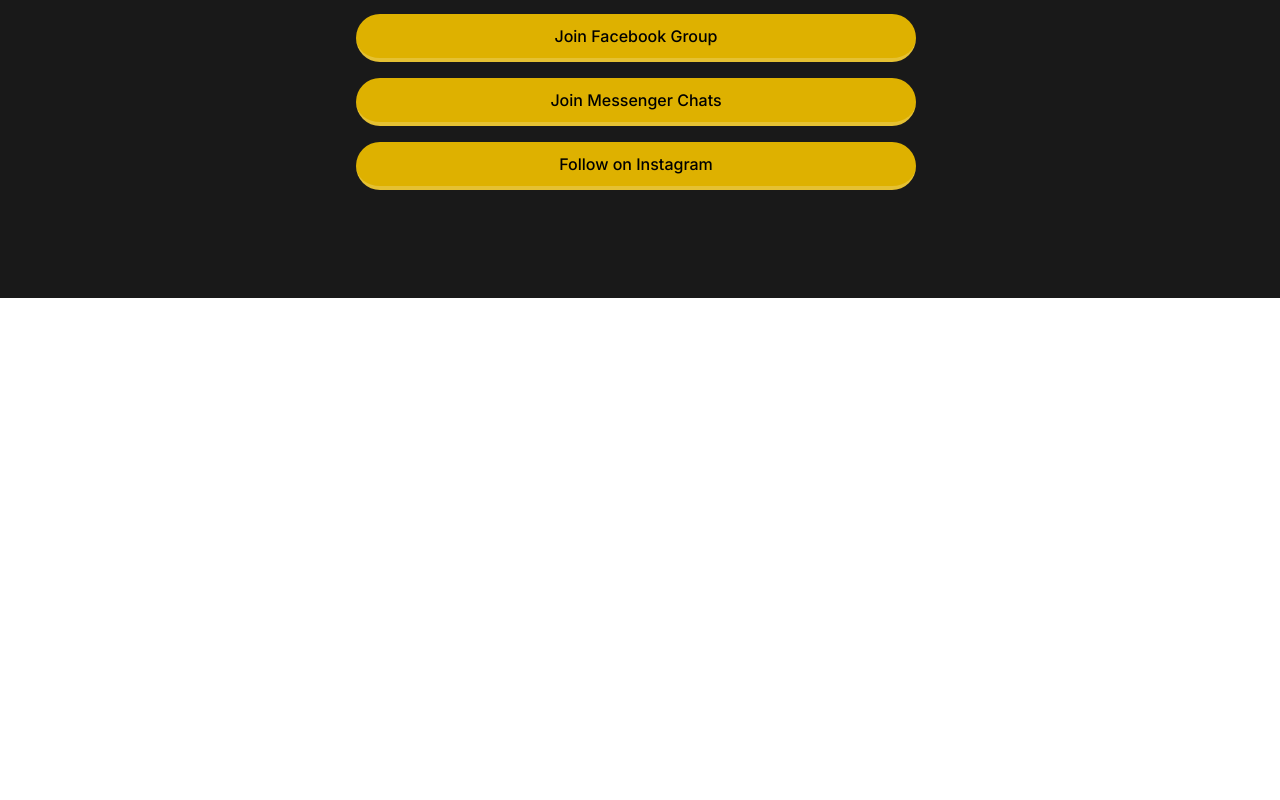
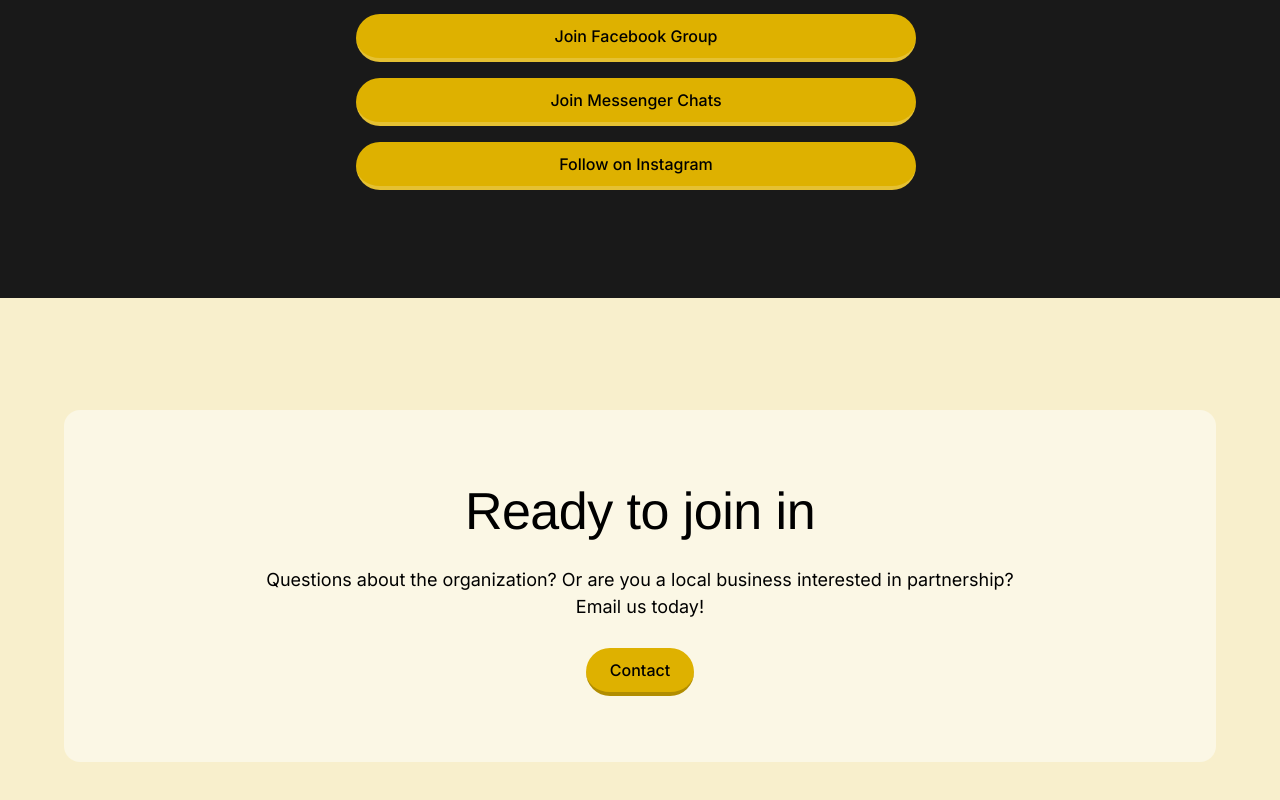
Before and after one commit to phoebe-wing/st-marys-social-website, a React (Vite) app: page / in a window 1280 px wide. Shown: the part 3735-4535 px from the top of the page. Before the commit the page ends 4033 px from the top, so only its background shows below. Built offline with nearby package versions, Linux system fonts and the light colour scheme; a web font is replaced by a local one.

Commit message:
add contact section

```diff
--- a/src/components/HomeDesktop.tsx
+++ b/src/components/HomeDesktop.tsx
@@ -357,6 +357,37 @@
         </div>
       </section>
 
+      <section className="flex flex-col h-[576px] items-center gap-20 pt-[var(--spacing-sizing-section-padding-padding-section-large)] pr-[var(--spacing-sizing-page-padding-padding-global)] pb-[var(--spacing-sizing-section-padding-padding-section-large)] pl-[var(--spacing-sizing-page-padding-padding-global)] relative self-stretch w-full bg-color-schemes-color-scheme-4-background">
+      <div className="flex flex-col max-w-[var(--spacing-sizing-container-container-large)] items-start gap-20 relative w-full flex-[0_0_auto]">
+        <article className="flex flex-col h-[352px] items-center justify-center gap-2 p-16 relative self-stretch w-full bg-color-schemes-color-scheme-4-foreground rounded-[var(--UI-styles-radius-large)] border-0 border-none border-[color:var(--color-schemes-color-scheme-4-border)]">
+          <div className="flex flex-col max-w-[var(--spacing-sizing-max-width-max-width-large)] items-center gap-8 relative w-full flex-[0_0_auto]">
+            <header className="flex flex-col items-center gap-6 relative self-stretch w-full flex-[0_0_auto]">
+              <h2 className="relative self-stretch mt-[-1.00px] font-heading-h2 font-[number:var(--heading-h2-font-weight)] text-[color:var(--color-schemes-color-scheme-4-text)] text-[length:var(--heading-h2-font-size)] text-center tracking-[var(--heading-h2-letter-spacing)] leading-[var(--heading-h2-line-height)] [font-style:var(--heading-h2-font-style)]">
+                Ready to join in
+              </h2>
+
+              <p className="relative self-stretch font-text-medium-normal font-[number:var(--text-medium-normal-font-weight)] text-[color:var(--color-schemes-color-scheme-4-text)] text-[length:var(--text-medium-normal-font-size)] text-center tracking-[var(--text-medium-normal-letter-spacing)] leading-[var(--text-medium-normal-line-height)] [font-style:var(--text-medium-normal-font-style)]">
+                Questions about the organization? Or are you a local business
+                interested in partnership? Email us today!
+              </p>
+            </header>
+
+            <div className="inline-flex items-start gap-4 relative flex-[0_0_auto]">
+              <a
+                href="mailto:stmaryssocialites@gmail.com"
+                className="all-[unset] box-border inline-flex items-center justify-center gap-2 px-6 py-2.5 relative flex-[0_0_auto] mt-[-4.00px] mb-[-4.00px] ml-[-4.00px] mr-[-4.00px] bg-[color:var(--primitives-color-corn)] rounded-[100px] border-b-4 [border-bottom-style:solid] border-primitives-color-corn-dark cursor-pointer hover:opacity-90 focus:outline-none focus:ring-2 focus:ring-[color:var(--primitives-color-corn-dark)] focus:ring-offset-2 active:translate-y-0.5 transition-all"
+                aria-label="Contact us"
+              >
+                <span className="relative w-fit font-text-regular-medium font-[number:var(--text-regular-medium-font-weight)] text-[color:var(--primitives-color-neutral-darkest)] text-[length:var(--text-regular-medium-font-size)] tracking-[var(--text-regular-medium-letter-spacing)] leading-[var(--text-regular-medium-line-height)] whitespace-nowrap [font-style:var(--text-regular-medium-font-style)]">
+                  Contact
+                </span>
+              </a>
+            </div>
+          </div>
+        </article>
+      </div>
+    </section>
+
     </div>
   );
 };
--- a/src/components/HomeMobile.tsx
+++ b/src/components/HomeMobile.tsx
@@ -327,6 +327,44 @@
         </div>
       </section>
 
+      <section
+      className="flex flex-col items-center gap-12 pt-[var(--spacing-sizing-section-padding-padding-section-large)] pr-[var(--spacing-sizing-page-padding-padding-global)] pb-[var(--spacing-sizing-section-padding-padding-section-large)] pl-[var(--spacing-sizing-page-padding-padding-global)] relative bg-color-schemes-color-scheme-4-background"
+      data-spacing-sizing-mode="mobile"
+      data-typography-mode="mobile"
+      aria-labelledby="cta-heading"
+    >
+      <div className="flex flex-col max-w-[var(--spacing-sizing-container-container-large)] items-start gap-12 relative w-full flex-[0_0_auto]">
+        <article className="flex flex-col items-center justify-center gap-2 p-8 relative self-stretch w-full flex-[0_0_auto] bg-color-schemes-color-scheme-4-foreground rounded-[var(--UI-styles-radius-large)] border-0 border-none border-[color:var(--color-schemes-color-scheme-4-border)]">
+          <div className="flex flex-col max-w-[var(--spacing-sizing-max-width-max-width-large)] items-center gap-6 relative w-full flex-[0_0_auto]">
+            <header className="flex flex-col items-center gap-5 relative self-stretch w-full flex-[0_0_auto]">
+              <h2
+                id="cta-heading"
+                className="relative self-stretch mt-[-1.00px] font-heading-h2 font-[number:var(--heading-h2-font-weight)] text-[color:var(--color-schemes-color-scheme-4-text)] text-[length:var(--heading-h2-font-size)] text-center tracking-[var(--heading-h2-letter-spacing)] leading-[var(--heading-h2-line-height)] [font-style:var(--heading-h2-font-style)]"
+              >
+                Ready to join in
+              </h2>
+
+              <p className="relative self-stretch font-text-regular-normal font-[number:var(--text-regular-normal-font-weight)] text-[color:var(--color-schemes-color-scheme-4-text)] text-[length:var(--text-regular-normal-font-size)] text-center tracking-[var(--text-regular-normal-letter-spacing)] leading-[var(--text-regular-normal-line-height)] [font-style:var(--text-regular-normal-font-style)]">
+                Questions about the organization? Or are you a local business
+                interested in partnership? Email us today!
+              </p>
+            </header>
+
+            <div className="inline-flex items-start gap-4 relative flex-[0_0_auto]">
+              <a
+                href="mailto:stmaryssocialites@gmail.com"
+                className="all-[unset] box-border inline-flex items-center justify-center gap-2 px-6 py-2.5 relative flex-[0_0_auto] mt-[-4.00px] mb-[-4.00px] ml-[-4.00px] mr-[-4.00px] bg-[color:var(--primitives-color-corn)] rounded-[100px] border-b-4 [border-bottom-style:solid] border-primitives-color-corn-dark cursor-pointer transition-transform hover:translate-y-[2px] active:translate-y-[4px] active:border-b-0 focus-visible:outline focus-visible:outline-2 focus-visible:outline-offset-2 focus-visible:outline-[color:var(--primitives-color-corn-dark)]"
+                aria-label="Contact us"
+              >
+                <span className="relative w-fit font-text-regular-medium font-[number:var(--text-regular-medium-font-weight)] text-[color:var(--primitives-color-neutral-darkest)] text-[length:var(--text-regular-medium-font-size)] tracking-[var(--text-regular-medium-letter-spacing)] leading-[var(--text-regular-medium-line-height)] whitespace-nowrap [font-style:var(--text-regular-medium-font-style)]">
+                  Contact
+                </span>
+              </a>
+            </div>
+          </div>
+        </article>
+      </div>
+    </section>
     </div>
   );
 };
```
